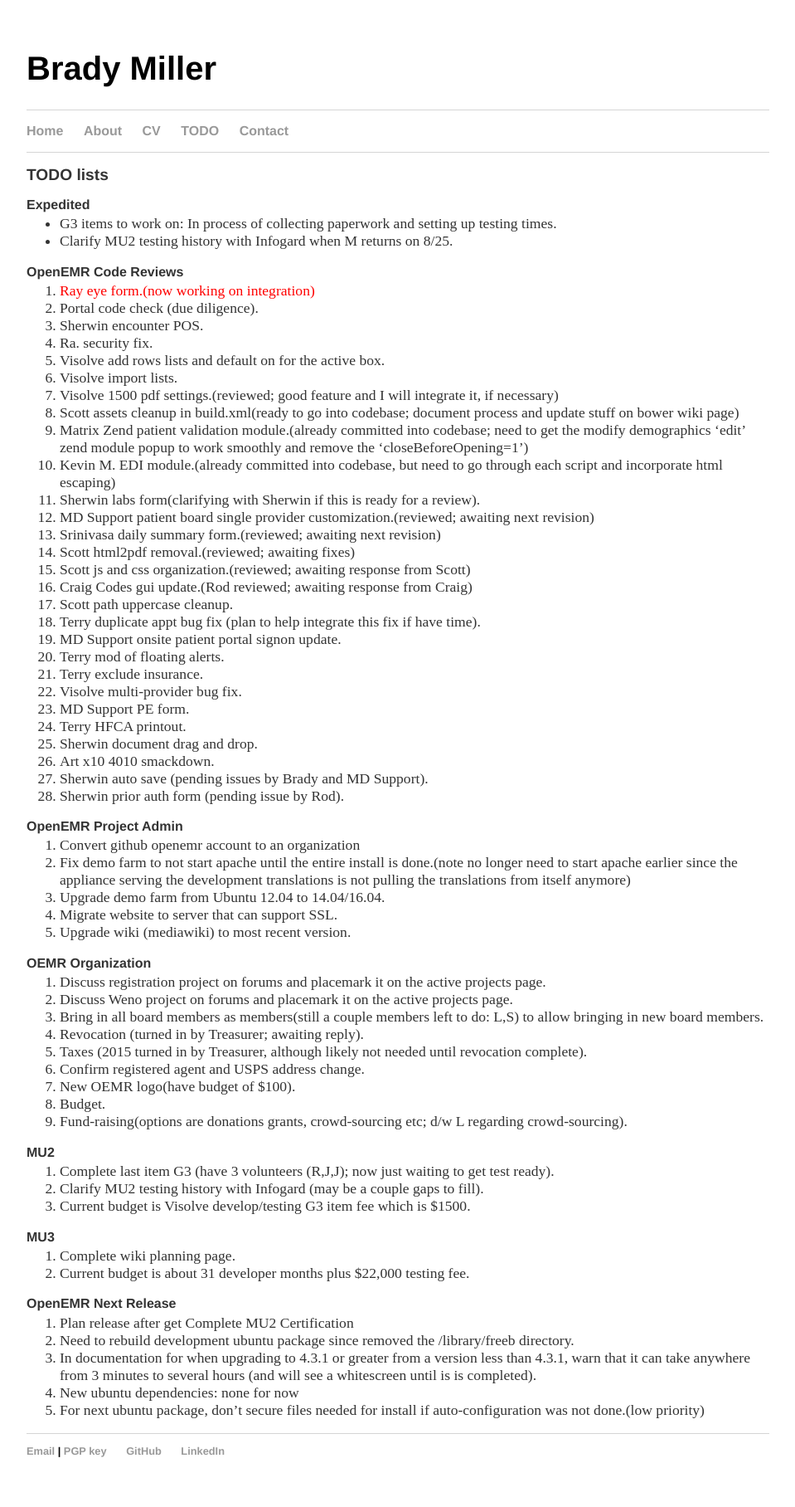
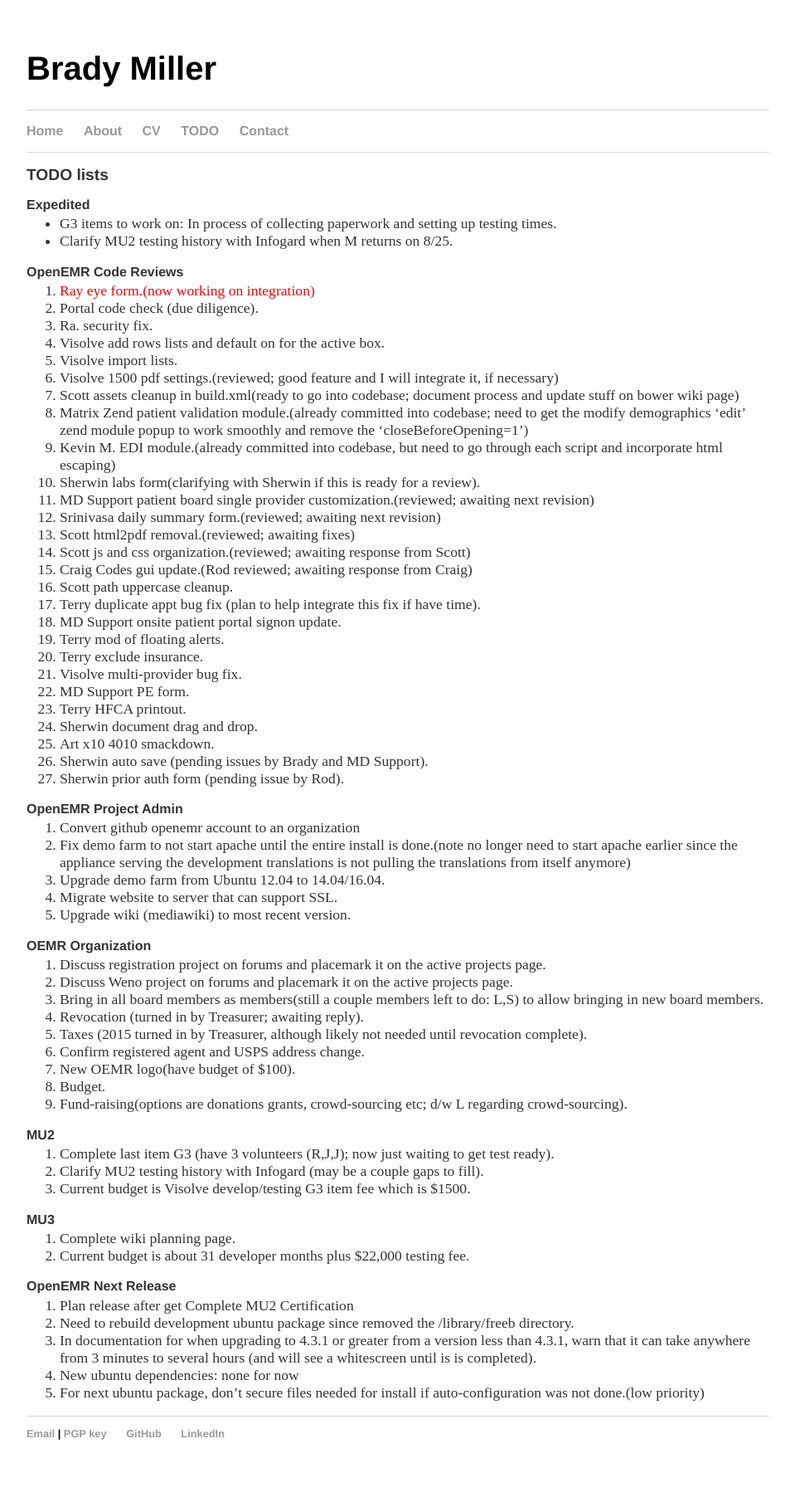
Before and after one commit to bradymiller/bradymiller.github.io, a Jekyll site: the page built from todo/index.md, in a window 1280 px wide. Shown: the whole page at 83% size, without its empty margins (160-1119 px from the left). Built offline with Jekyll 4.4.1, drawn with Linux system fonts in a browser that asks for light colours; after the commit the page ends 1795 px from its top, so only the background shows below that.

Commit message:
Update todo list

```diff
--- a/todo/index.md
+++ b/todo/index.md
@@ -10,7 +10,6 @@
 ### OpenEMR Code Reviews
 1. <span style="color: red">Ray eye form.(now working on integration)</span>
 1. Portal code check (due diligence).
-1. Sherwin encounter POS.
 1. Ra. security fix.
 1. Visolve add rows lists and default on for the active box.
 1. Visolve import lists.
```
